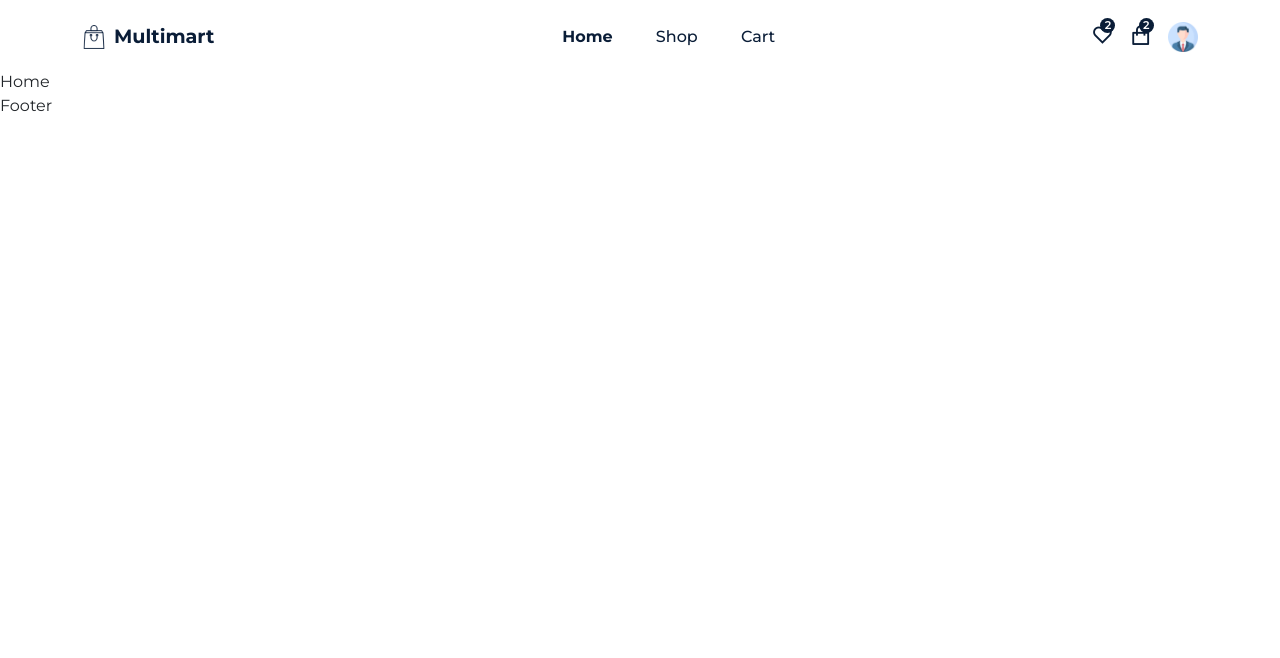
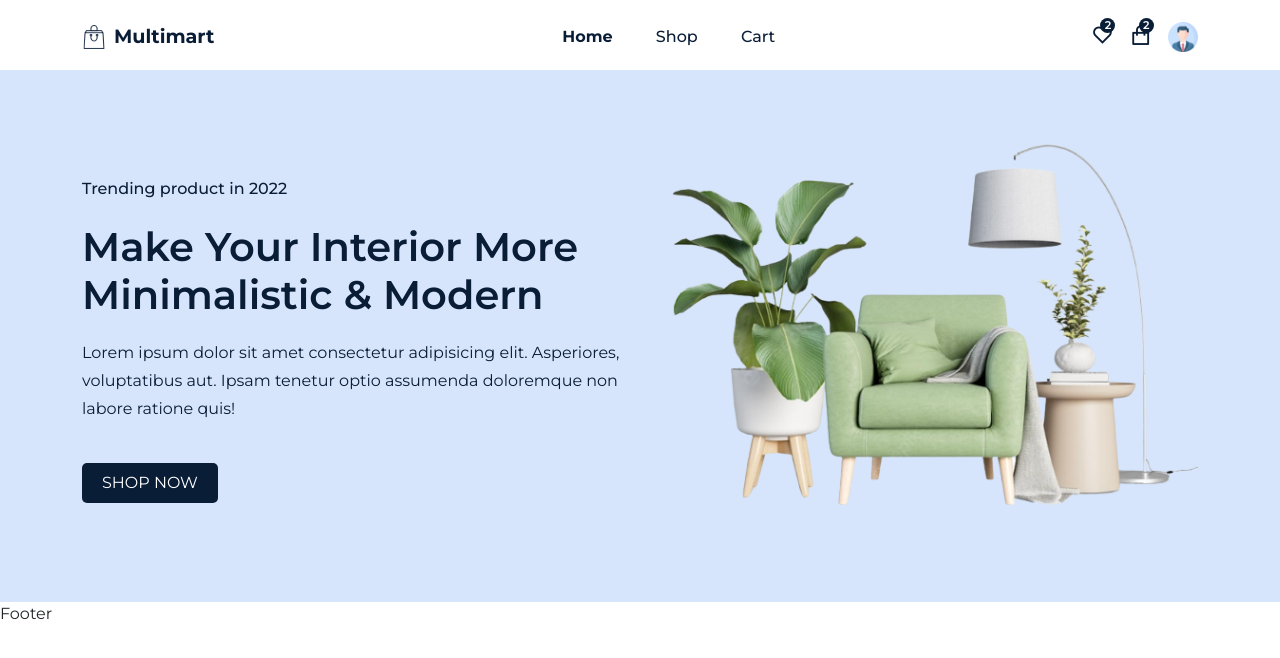
Before and after one commit to HysenB/ecommerce-react-firebase, a React (Create React App) app: page /home in a window 1280 px wide. Shown: the top 658 px of the page. Built offline with nearby package versions, Linux system fonts and the light colour scheme.

Commit message:
home component styling

```diff
--- /dev/null
+++ b/src/components/helmet/Helmet.js
@@ -0,0 +1,11 @@
+import React from 'react'
+
+const Helmet = (props) => {
+
+    document.title = 'Maltimart -' + props.title
+    return (
+        <div className='w-100'>{props.children}</div>
+    )
+}
+
+export default Helmet
--- a/src/pages/Home.jsx
+++ b/src/pages/Home.jsx
@@ -1,9 +1,43 @@
 import React from 'react'
 
+import { Link } from 'react-router-dom';
+import { motion } from 'framer-motion';
+
+import Helmet from '../components/helmet/Helmet'
+import "../styles/home.css";
+
+import { Container, Row, Col } from 'reactstrap';
+import heroImg from '../assets/images/hero-img.png'
+
 const Home = () => {
-    return (
-        <div>Home</div>
-    )
+
+    const year = new Date().getFullYear();
+
+    return <Helmet title={'Home'}>
+        <section className="hero__section">
+            <Container>
+                <Row>
+                    <Col lg='6' md='6'>
+                        <div className="hero__content">
+                            <p className="hero__subtitle">Trending product in {year}</p>
+                            <h2>Make Your Interior More Minimalistic & Modern</h2>
+                            <p>Lorem ipsum dolor sit amet consectetur adipisicing elit. Asperiores, voluptatibus aut. Ipsam tenetur optio assumenda doloremque non labore ratione quis!</p>
+
+                            <motion.button whileTap={{ scale: 1.2 }} className="buy__btn">
+                                <Link to='/shop'>SHOP NOW</Link>
+                            </motion.button>
+                        </div>
+                    </Col>
+
+                    <Col lg='6' md='6'>
+                        <div className="hero__img">
+                            <img src={heroImg} alt="" />
+                        </div>
+                    </Col>
+                </Row>
+            </Container>
+        </section>
+    </Helmet>
 }
 
 export default Home
--- /dev/null
+++ b/src/styles/home.css
@@ -0,0 +1,40 @@
+.hero__section {
+    background: var(--hero-bg);
+}
+
+.hero__content h2 {
+    color: var(--primary-color);
+    font-size: 2.5rem;
+    font-weight: 600;
+    margin: 20px 0px;
+
+}
+
+.hero__content p {
+    color: var(--primary-color);
+    line-height: 28px;
+}
+
+.hero__section p:nth-child(1){
+    font-weight: 500;
+}
+
+.buy__btn {
+    border: none;
+    outline:none;
+    padding: 8px 20px;
+    border-radius: 5px;
+    background: var(--primary-color);
+    color: #fff;
+    cursor: pointer;
+    font-size: 1rem;
+    margin-top: 40px;
+}
+
+.buy__btn a:hover {
+    color: #fff;
+}
+
+.hero__content {
+    padding-top: 45px;
+}
```
